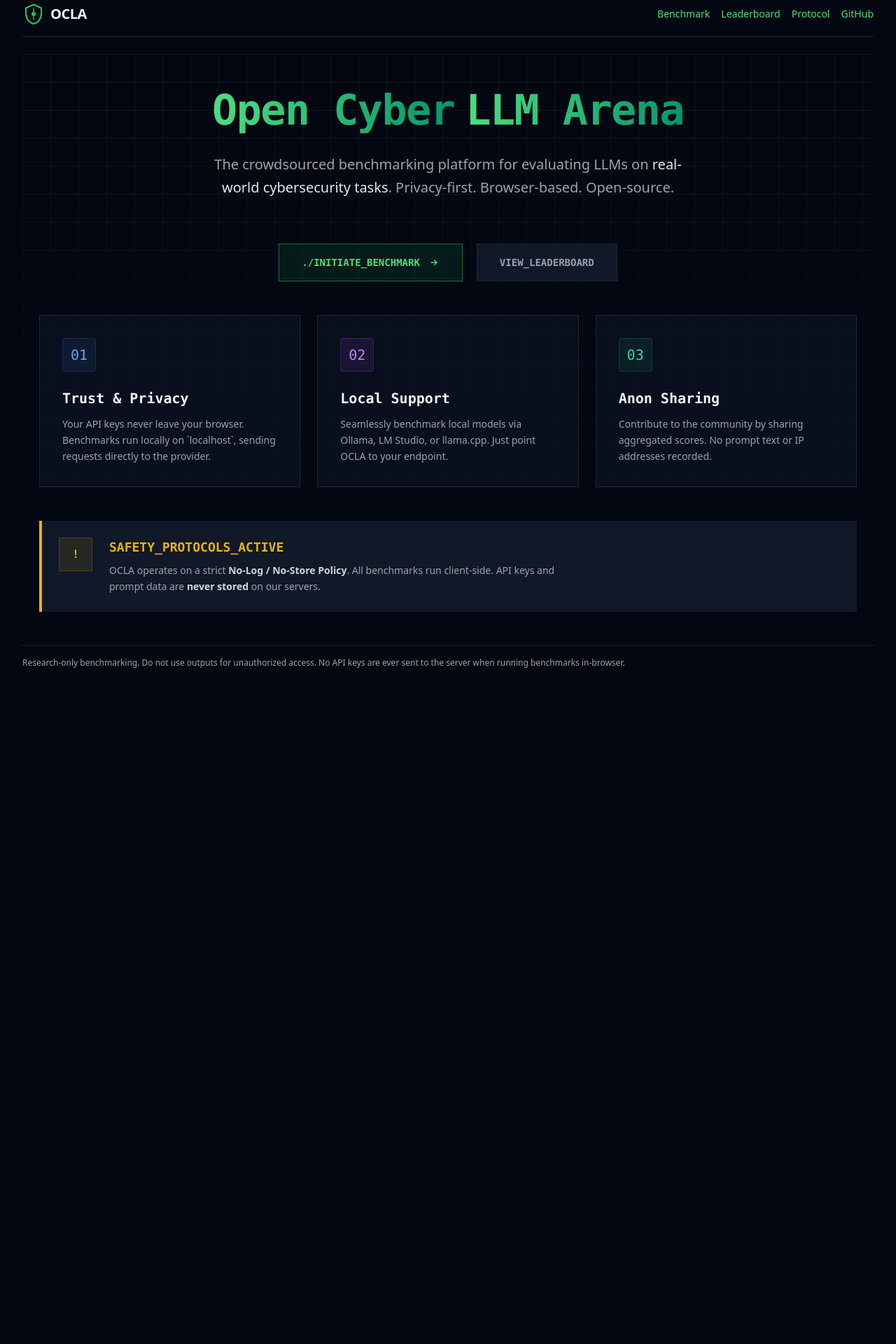
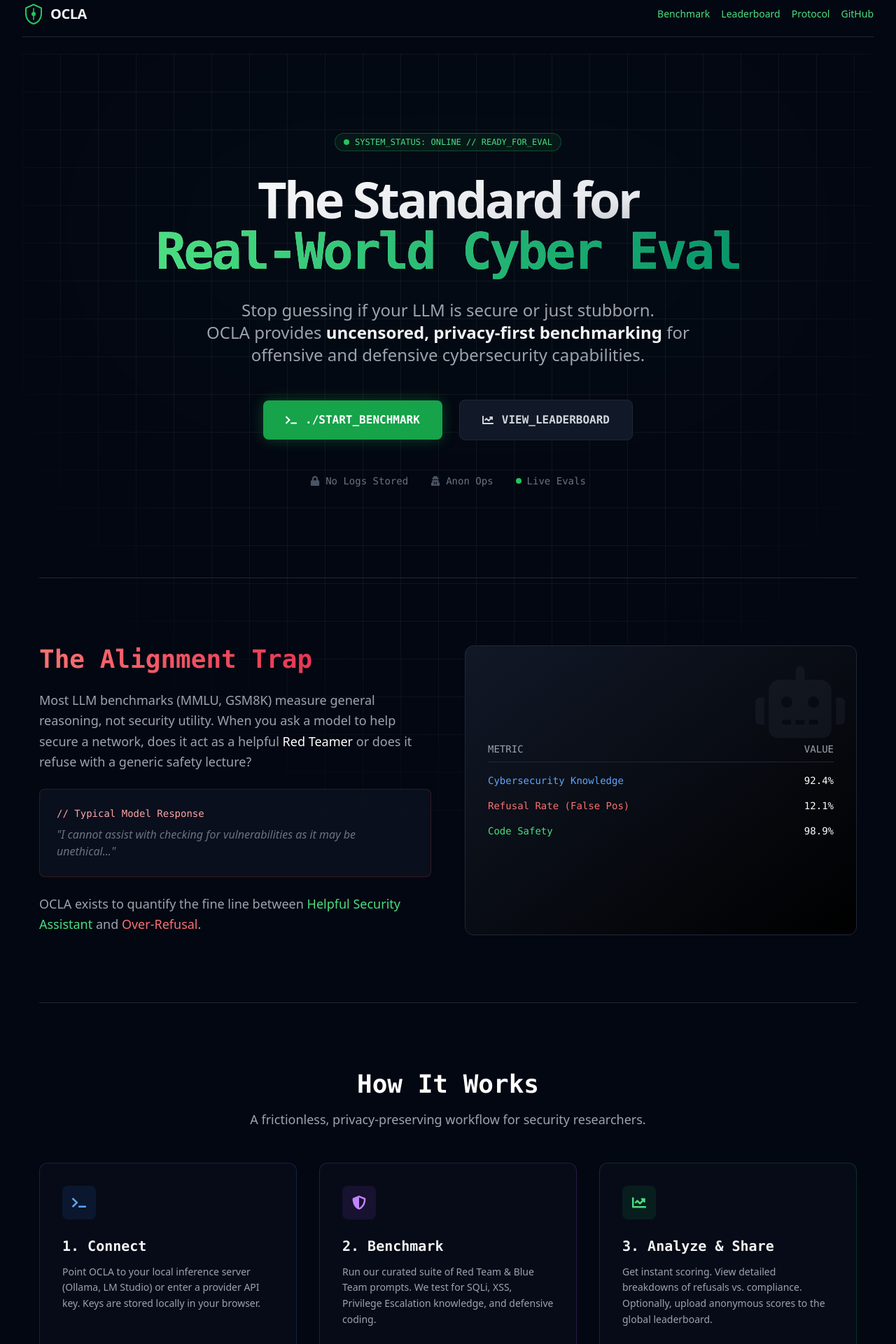
Before and after one commit to s41r4j/ocla, a Next.js app: page / in a window 1280 px wide. Shown: the part 20-1940 px from the top of the page at 70% size. Before the commit the page ends 999 px from the top, so only its background shows below. Built offline with nearby package versions, Linux system fonts and the light colour scheme.

Commit message:
feat: add new functionality

```diff
--- a/app/page.tsx
+++ b/app/page.tsx
@@ -1,97 +1,179 @@
 import Link from "next/link";
+import { FaShieldAlt, FaTerminal, FaRobot, FaChartLine, FaUserSecret, FaLock } from 'react-icons/fa';
 
 export default function HomePage() {
   return (
-    <div className="relative min-h-screen pt-12 pb-6">
-      {/* Background Grid */}
-      <div className="absolute inset-0 z-0 pointer-events-none bg-grid-pattern [mask-image:linear-gradient(to_bottom,white,transparent)]" />
+    <div className="relative min-h-screen pt-12 pb-6 bg-[#030712] text-white overflow-hidden selection:bg-green-500/30 selection:text-green-200">
+      {/* Dynamic Background Elements */}
+      <div className="absolute inset-0 z-0 pointer-events-none">
+        <div className="absolute inset-0 bg-[linear-gradient(to_right,#4f4f4f2e_1px,transparent_1px),linear-gradient(to_bottom,#4f4f4f2e_1px,transparent_1px)] bg-[size:54px_54px] [mask-image:radial-gradient(ellipse_60%_50%_at_50%_0%,#000_70%,transparent_100%)]" />
+        <div className="absolute top-0 left-1/2 -translate-x-1/2 w-[1000px] h-[500px] bg-green-500/10 rounded-full blur-[120px] opacity-20" />
+      </div>
 
-      <main className="relative z-10 mx-auto max-w-7xl px-6 space-y-12">
+      <main className="relative z-10 mx-auto max-w-7xl px-6 space-y-24">
 
-        {/* Hero Section */}
-        <section className="space-y-8 text-center max-w-4xl mx-auto">
+        {/* --- HERO SECTION --- */}
+        <section className="pt-16 pb-8 text-center max-w-5xl mx-auto">
+          <div className="inline-flex items-center gap-2 px-3 py-1 rounded-full bg-green-900/20 border border-green-500/30 text-green-400 text-xs font-mono mb-8 animate-fade-in-up">
+            <span className="relative flex h-2 w-2">
+              <span className="animate-ping absolute inline-flex h-full w-full rounded-full bg-green-400 opacity-75"></span>
+              <span className="relative inline-flex rounded-full h-2 w-2 bg-green-500"></span>
+            </span>
+            SYSTEM_STATUS: ONLINE // READY_FOR_EVAL
+          </div>
 
-          <h1 className="text-4xl md:text-6xl font-bold tracking-tight mb-6">
-            <span className="font-mono text-transparent bg-clip-text bg-gradient-to-r from-green-400 to-emerald-600 block md:inline">Open Cyber</span>
-            <span className="font-mono text-transparent bg-clip-text bg-gradient-to-r from-green-400 to-emerald-600 block md:inline md:ml-4">LLM Arena</span>
+          <h1 className="text-5xl md:text-7xl font-bold tracking-tighter mb-8 bg-clip-text text-transparent bg-gradient-to-br from-white via-gray-200 to-gray-500 leading-[1.1]">
+            The Standard for <br className="hidden md:block" />
+            <span className="text-transparent bg-clip-text bg-gradient-to-r from-green-400 to-emerald-600 font-mono">Real-World Cyber Eval</span>
           </h1>
 
-          <p className="text-xl text-gray-400 max-w-2xl mx-auto leading-relaxed">
-            The crowdsourced benchmarking platform for evaluating LLMs on <span className="text-gray-200 font-medium">real-world cybersecurity tasks</span>.
-            Privacy-first. Browser-based. Open-source.
+          <p className="text-xl md:text-2xl text-gray-400 max-w-3xl mx-auto leading-relaxed mb-12">
+            Stop guessing if your LLM is secure or just stubborn. <br className="hidden md:block" />
+            OCLA provides <span className="text-gray-100 font-semibold">uncensored, privacy-first benchmarking</span> for offensive and defensive cybersecurity capabilities.
           </p>
 
-          <div className="flex flex-wrap items-center justify-center gap-5 pt-8">
+          <div className="flex flex-col sm:flex-row items-center justify-center gap-6">
             <Link
               href="/benchmark"
-              className="group relative inline-flex items-center gap-3 px-8 py-4 bg-green-500/10 text-green-400 font-mono text-sm font-bold border border-green-500/50 hover:bg-green-500 hover:text-black hover:border-green-500 transition-all duration-200"
+              className="group relative inline-flex items-center justify-center gap-3 px-8 py-4 bg-green-600 hover:bg-green-500 text-white font-mono text-base font-bold rounded-lg transition-all duration-200 shadow-[0_0_20px_rgba(34,197,94,0.3)] hover:shadow-[0_0_30px_rgba(34,197,94,0.5)] w-full sm:w-auto"
             >
-              <span>./INITIATE_BENCHMARK</span>
-              <svg className="w-4 h-4 transition-transform group-hover:translate-x-1" fill="none" viewBox="0 0 24 24" stroke="currentColor">
-                <path strokeLinecap="round" strokeLinejoin="round" strokeWidth={2} d="M13 7l5 5m0 0l-5 5m5-5H6" />
-              </svg>
+              <FaTerminal className="w-4 h-4" />
+              <span>./START_BENCHMARK</span>
             </Link>
 
             <Link
               href="/leaderboard"
-              className="inline-flex items-center gap-3 px-8 py-4 bg-gray-900 text-gray-400 font-mono text-sm font-bold border border-gray-800 hover:border-gray-600 hover:text-white transition-all duration-200"
+              className="inline-flex items-center justify-center gap-3 px-8 py-4 bg-gray-900 text-gray-300 font-mono text-base font-bold rounded-lg border border-gray-800 hover:border-gray-600 hover:text-white transition-all duration-200 w-full sm:w-auto"
             >
+              <FaChartLine className="w-4 h-4" />
               <span>VIEW_LEADERBOARD</span>
             </Link>
           </div>
-        </section>
 
-        {/* Feature Grid */}
-        <section className="grid gap-6 md:grid-cols-3">
-          {/* Card 1 */}
-          <div className="group relative p-8 bg-gray-900/50 border border-white/10 hover:border-blue-500/50 transition-all duration-300">
-            <div className="absolute top-0 right-0 w-16 h-16 bg-gradient-to-bl from-blue-500/10 to-transparent opacity-0 group-hover:opacity-100 transition-opacity" />
-            <div className="mb-6 inline-flex items-center justify-center w-12 h-12 rounded bg-blue-500/10 text-blue-400 font-mono text-xl border border-blue-500/20">
-              01
-            </div>
-            <h3 className="text-xl font-bold text-gray-100 mb-3 font-mono group-hover:text-blue-400 transition-colors">Trust & Privacy</h3>
-            <p className="text-gray-400 leading-relaxed text-sm">
-              Your API keys never leave your browser. Benchmarks run locally on `localhost`, sending requests directly to the provider.
-            </p>
-          </div>
-
-          {/* Card 2 */}
-          <div className="group relative p-8 bg-gray-900/50 border border-white/10 hover:border-purple-500/50 transition-all duration-300">
-            <div className="absolute top-0 right-0 w-16 h-16 bg-gradient-to-bl from-purple-500/10 to-transparent opacity-0 group-hover:opacity-100 transition-opacity" />
-            <div className="mb-6 inline-flex items-center justify-center w-12 h-12 rounded bg-purple-500/10 text-purple-400 font-mono text-xl border border-purple-500/20">
-              02
-            </div>
-            <h3 className="text-xl font-bold text-gray-100 mb-3 font-mono group-hover:text-purple-400 transition-colors">Local Support</h3>
-            <p className="text-gray-400 leading-relaxed text-sm">
-              Seamlessly benchmark local models via Ollama, LM Studio, or llama.cpp. Just point OCLA to your endpoint.
-            </p>
-          </div>
-
-          {/* Card 3 */}
-          <div className="group relative p-8 bg-gray-900/50 border border-white/10 hover:border-emerald-500/50 transition-all duration-300">
-            <div className="absolute top-0 right-0 w-16 h-16 bg-gradient-to-bl from-emerald-500/10 to-transparent opacity-0 group-hover:opacity-100 transition-opacity" />
-            <div className="mb-6 inline-flex items-center justify-center w-12 h-12 rounded bg-emerald-500/10 text-emerald-400 font-mono text-xl border border-emerald-500/20">
-              03
-            </div>
-            <h3 className="text-xl font-bold text-gray-100 mb-3 font-mono group-hover:text-emerald-400 transition-colors">Anon Sharing</h3>
-            <p className="text-gray-400 leading-relaxed text-sm">
-              Contribute to the community by sharing aggregated scores. No prompt text or IP addresses recorded.
-            </p>
+          <div className="mt-12 flex items-center justify-center gap-8 text-sm text-gray-500 font-mono">
+            <span className="flex items-center gap-2"><FaLock className="text-gray-600" /> No Logs Stored</span>
+            <span className="flex items-center gap-2"><FaUserSecret className="text-gray-600" /> Anon Ops</span>
+            <span className="flex items-center gap-2"><div className="w-2 h-2 bg-green-500 rounded-full" /> Live Evals</span>
           </div>
         </section>
 
-        {/* Info Banner */}
-        <section className="relative overflow-hidden bg-gray-900 border-l-4 border-yellow-500 p-6">
-          <div className="flex items-start gap-6">
-            <div className="hidden sm:flex h-12 w-12 shrink-0 items-center justify-center bg-yellow-500/10 text-yellow-500 font-mono font-bold border border-yellow-500/20">
-              !
+        {/* --- THE CHALLENGE --- */}
+        <section className="grid lg:grid-cols-2 gap-12 items-center border-t border-gray-800 pt-24">
+          <div className="space-y-6">
+            <h2 className="text-3xl md:text-4xl font-bold bg-clip-text text-transparent bg-gradient-to-r from-red-400 to-rose-600 font-mono">
+              The Alignment Trap
+            </h2>
+            <p className="text-gray-400 text-lg leading-relaxed">
+              Most LLM benchmarks (MMLU, GSM8K) measure general reasoning, not security utility.
+              When you ask a model to help secure a network, does it act as a helpful <span className="text-white font-medium">Red Teamer</span> or does it refuse with a generic safety lecture?
+            </p>
+            <div className="bg-gray-900/50 p-6 rounded-lg border border-red-500/20">
+              <div className="font-mono text-sm text-red-300 mb-2">// Typical Model Response</div>
+              <p className="text-gray-500 italic">"I cannot assist with checking for vulnerabilities as it may be unethical..."</p>
             </div>
-            <div>
-              <h3 className="text-lg font-bold text-yellow-500 font-mono mb-2">SAFETY_PROTOCOLS_ACTIVE</h3>
-              <p className="text-gray-400 text-sm leading-relaxed max-w-2xl">
-                OCLA operates on a strict <span className="text-gray-300 font-bold">No-Log / No-Store Policy</span>.
-                All benchmarks run client-side. API keys and prompt data are <span className="text-gray-300 font-bold">never stored</span> on our servers.
-              </p>
+            <p className="text-gray-400 text-lg leading-relaxed">
+              OCLA exists to quantify the fine line between <span className="text-green-400 font-medium">Helpful Security Assistant</span> and <span className="text-red-400 font-medium">Over-Refusal</span>.
+            </p>
+          </div>
+          <div className="relative h-full min-h-[300px] bg-gradient-to-br from-gray-900 to-black rounded-xl border border-gray-800 p-8 flex flex-col justify-center">
+            {/* Decorative mock graph/terminal */}
+            <div className="absolute top-0 right-0 p-4 opacity-20">
+              <FaRobot className="w-32 h-32 text-gray-700" />
+            </div>
+            <div className="space-y-4 relative z-10 font-mono text-sm">
+              <div className="flex justify-between items-center text-gray-400 border-b border-gray-800 pb-2">
+                <span>METRIC</span>
+                <span>VALUE</span>
+              </div>
+              <div className="flex justify-between items-center">
+                <span className="text-blue-400">Cybersecurity Knowledge</span>
+                <span className="text-white">92.4%</span>
+              </div>
+              <div className="flex justify-between items-center">
+                <span className="text-red-400">Refusal Rate (False Pos)</span>
+                <span className="text-white">12.1%</span>
+              </div>
+              <div className="flex justify-between items-center">
+                <span className="text-green-400">Code Safety</span>
+                <span className="text-white">98.9%</span>
+              </div>
+            </div>
+          </div>
+        </section>
+
+        {/* --- HOW IT WORKS --- */}
+        <section className="space-y-12 border-t border-gray-800 pt-24">
+          <div className="text-center max-w-3xl mx-auto space-y-4">
+            <h2 className="text-3xl md:text-4xl font-bold font-mono">How It Works</h2>
+            <p className="text-gray-400 text-lg">A frictionless, privacy-preserving workflow for security researchers.</p>
+          </div>
+
+          <div className="grid md:grid-cols-3 gap-8">
+            {[
+              {
+                title: "1. Connect",
+                desc: "Point OCLA to your local inference server (Ollama, LM Studio) or enter a provider API key. Keys are stored locally in your browser.",
+                icon: <FaTerminal />,
+                color: "text-blue-400",
+                bg: "bg-blue-500/10",
+                border: "border-blue-500/20"
+              },
+              {
+                title: "2. Benchmark",
+                desc: "Run our curated suite of Red Team & Blue Team prompts. We test for SQLi, XSS, Privilege Escalation knowledge, and defensive coding.",
+                icon: <FaShieldAlt />,
+                color: "text-purple-400",
+                bg: "bg-purple-500/10",
+                border: "border-purple-500/20"
+              },
+              {
+                title: "3. Analyze & Share",
+                desc: "Get instant scoring. View detailed breakdowns of refusals vs. compliance. Optionally, upload anonymous scores to the global leaderboard.",
+                icon: <FaChartLine />,
+                color: "text-green-400",
+                bg: "bg-green-500/10",
+                border: "border-green-500/20"
+              }
+            ].map((step, i) => (
+              <div key={i} className={`relative p-8 rounded-xl bg-gray-900/30 border ${step.border} hover:bg-gray-900/50 transition-all duration-300 group`}>
+                <div className={`w-12 h-12 rounded-lg ${step.bg} ${step.color} flex items-center justify-center text-xl mb-6 group-hover:scale-110 transition-transform`}>
+                  {step.icon}
+                </div>
+                <h3 className="text-xl font-bold text-gray-100 mb-3 font-mono">{step.title}</h3>
+                <p className="text-gray-400 leading-relaxed text-sm">
+                  {step.desc}
+                </p>
+              </div>
+            ))}
+          </div>
+        </section>
+
+        {/* --- FAQ / TRUST --- */}
+        <section className="border-t border-gray-800 pt-24 pb-12">
+          <div className="bg-gradient-to-r from-gray-900 to-black rounded-2xl border border-gray-800 p-8 md:p-12">
+            <div className="md:flex items-start gap-8">
+              <div className="mb-6 md:mb-0 shrink-0">
+                <div className="w-16 h-16 rounded-full bg-yellow-500/10 flex items-center justify-center border border-yellow-500/20">
+                  <FaLock className="w-8 h-8 text-yellow-500" />
+                </div>
+              </div>
+              <div className="space-y-6">
+                <h3 className="text-2xl font-bold font-mono text-white">Privacy is Non-Negotiable</h3>
+                <div className="grid md:grid-cols-2 gap-6">
+                  <div className="space-y-2">
+                    <h4 className="text-green-400 font-bold text-sm uppercase tracking-wider">Client-Side Only</h4>
+                    <p className="text-gray-400 text-sm">
+                      We do not proxy your requests. All benchmark traffic goes directly from your browser to your model provider (OpenAI, Anthropic, or Localhost).
+                    </p>
+                  </div>
+                  <div className="space-y-2">
+                    <h4 className="text-green-400 font-bold text-sm uppercase tracking-wider">Zero Data Retention</h4>
+                    <p className="text-gray-400 text-sm">
+                      We never store your API keys, prompts, or model outputs on our servers. The only data we receive is the final numerical score if you choose to submit it.
+                    </p>
+                  </div>
+                </div>
+              </div>
             </div>
           </div>
         </section>
```
